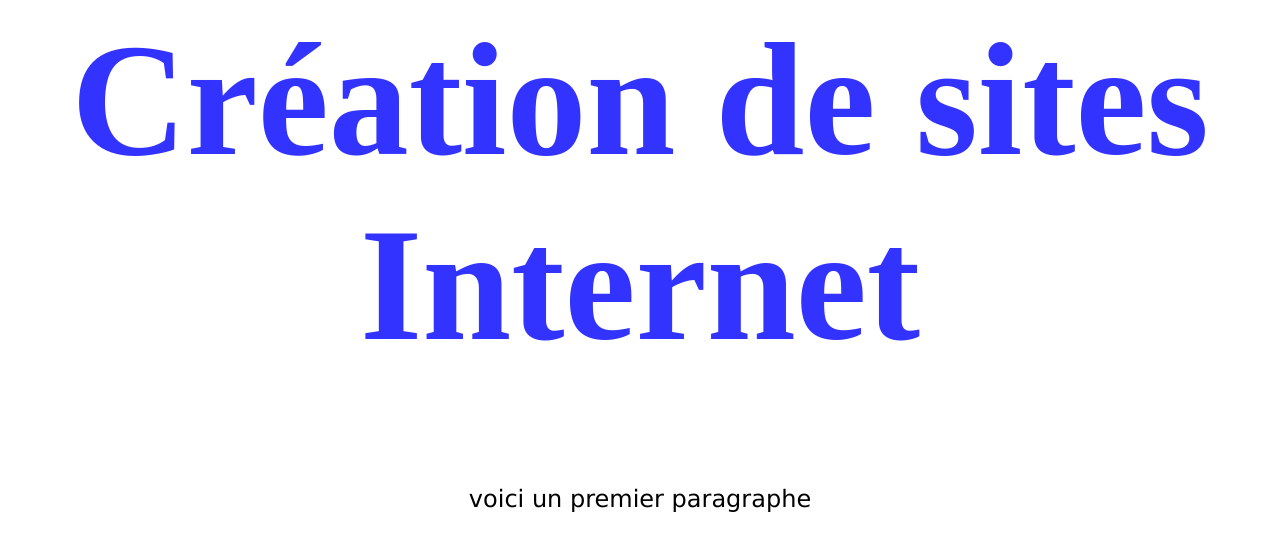
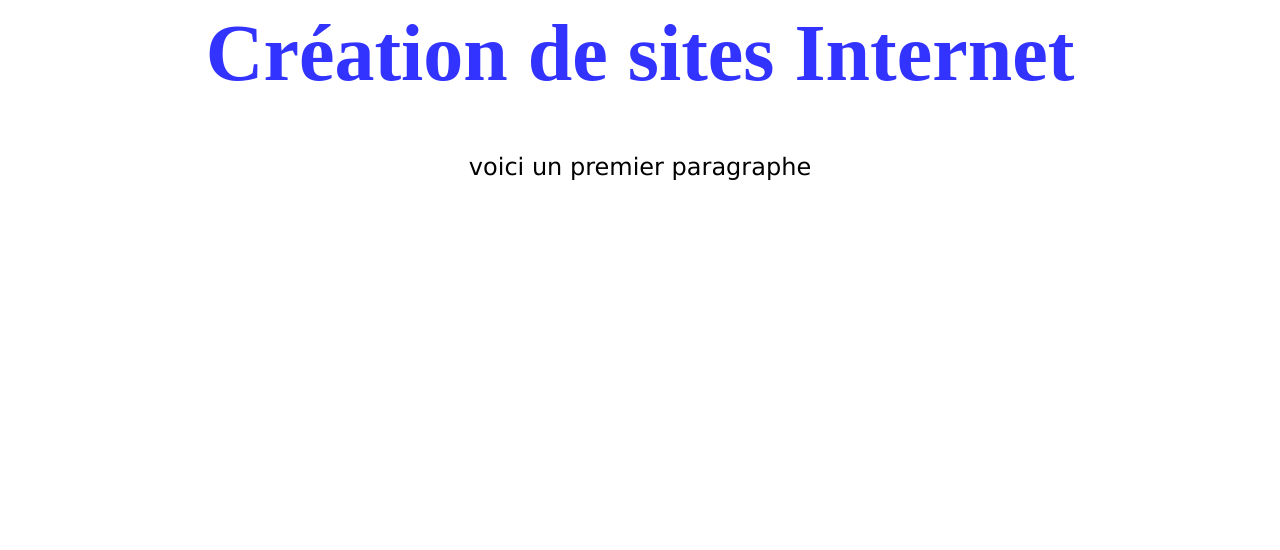
Before and after one commit to isapiev/isapiev.github.io, a plain HTML site: page index.html in a window 1280 px wide. Drawn offline with Linux system fonts and the light colour scheme.

Commit message:
Update index.html

```diff
--- a/index.html
+++ b/index.html
@@ -6,7 +6,7 @@
     </head>
     <body>
         <div style="text-align: center">
-            <h1 style="color: #3333ff; font-size: 1000%">
+            <h1 style="color: #3333ff; font-size: 500%">
                 Création de sites Internet
             </h1>
             <p style="font-family: verdana ; font-size: 150%">
```
